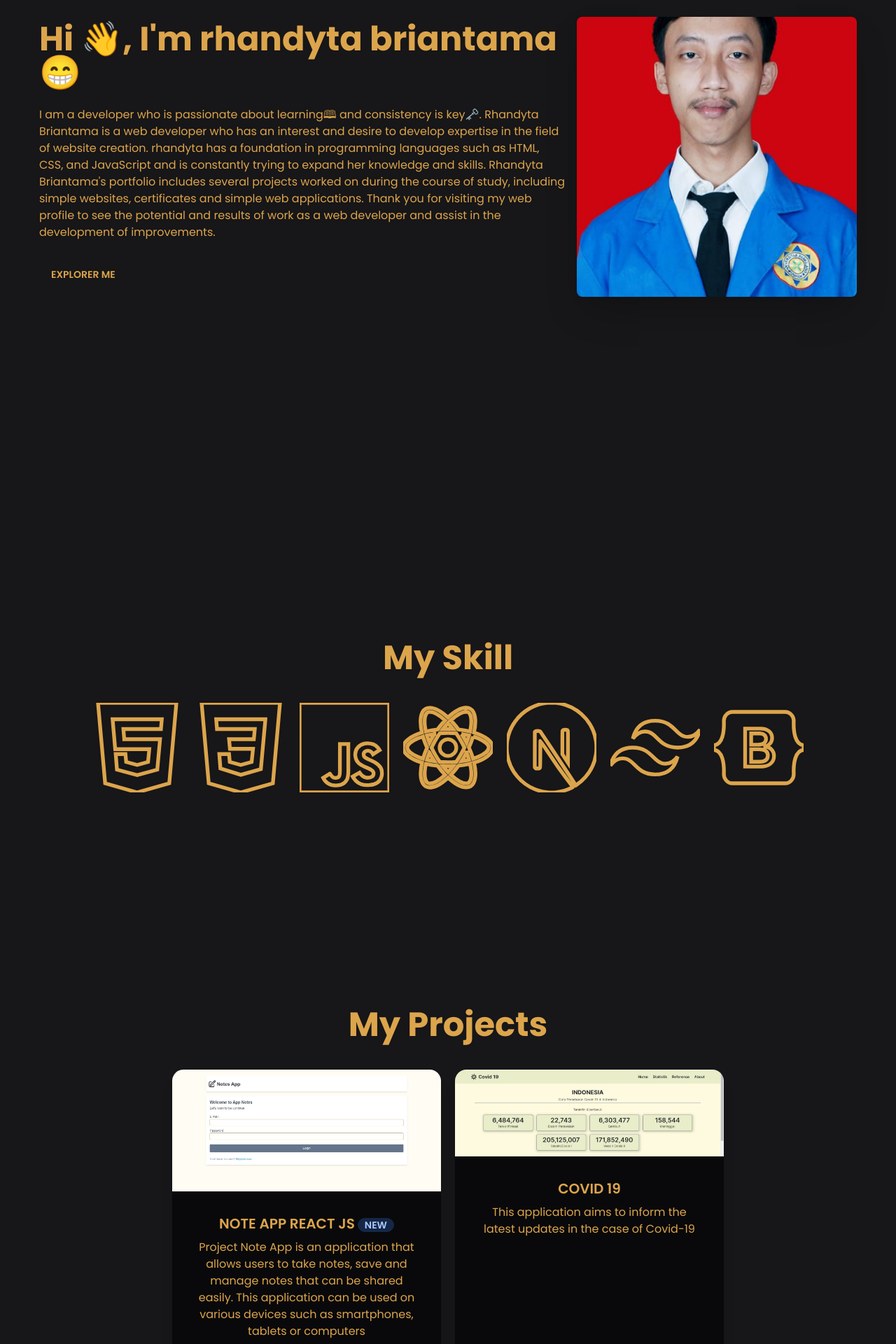
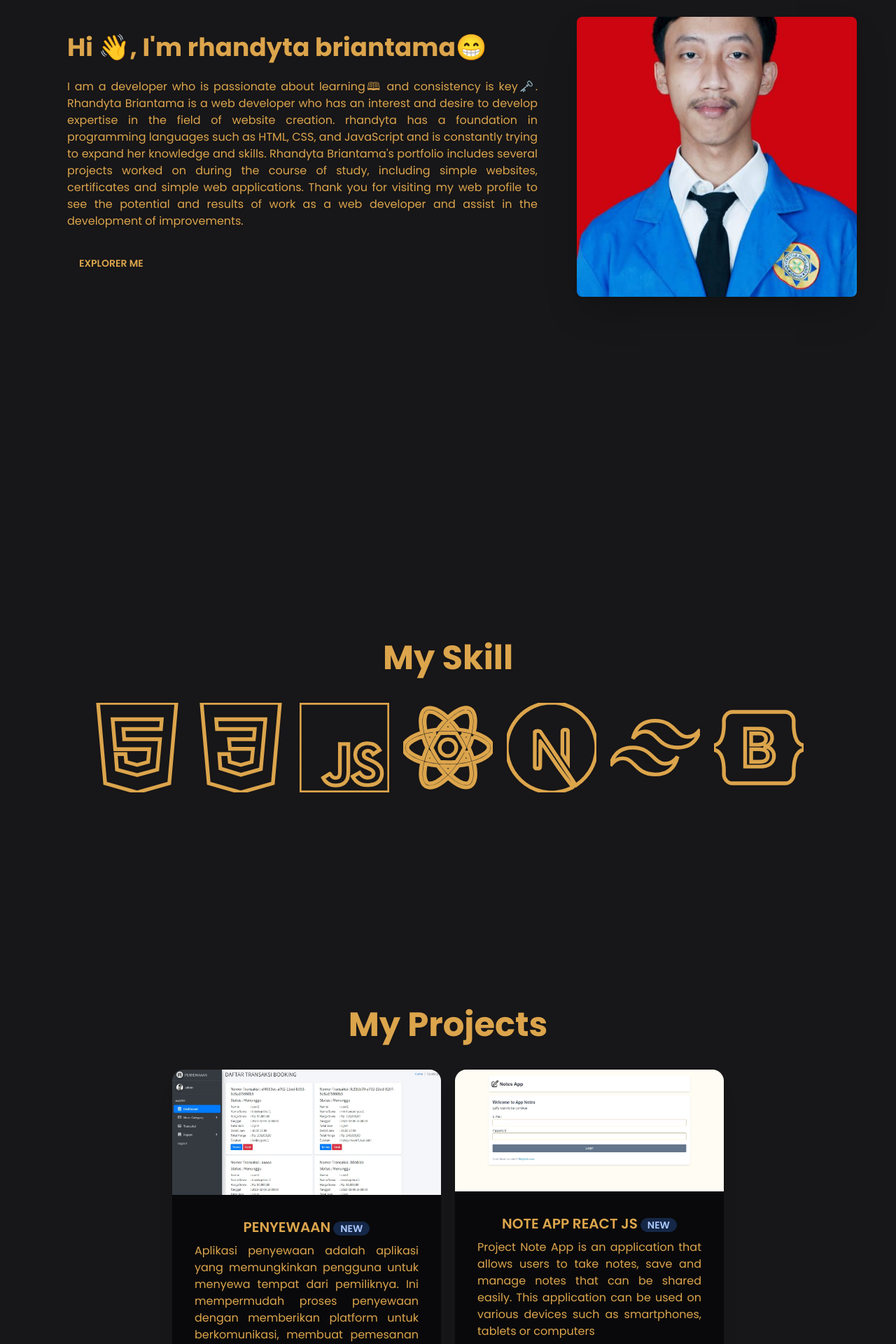
Before and after one commit to rhandyta/web-profile, a Next.js app: page / in a window 1280 px wide. Shown: the part 240-2160 px from the top of the page at 70% size. Built offline with nearby package versions, Linux system fonts and the light colour scheme.

Commit message:
penyewaaan & whitespace

```diff
--- a/components/cardProject.js
+++ b/components/cardProject.js
@@ -30,7 +30,10 @@ export default function CardProject({
                         <div className="ml-1 badge badge-secondary">NEW</div>
                     )}
                 </h4>
-                <p className="antialiased" itemProp="description">
+                <p
+                    className="antialiased whitespace-normal text-justify"
+                    itemProp="description"
+                >
                     {description}
                 </p>
                 <div className="card-actions justify-start">
--- a/components/hero.js
+++ b/components/hero.js
@@ -13,12 +13,12 @@ export default function Hero() {
                     height="400"
                     loading="lazy"
                 />
-                <div className="antialiased">
-                    <h2 className="text-5xl font-bold">
+                <div className="antialiased md:px-10">
+                    <h2 className="text-4xl font-bold">
                         Hi 👋, I&apos;m rhandyta briantama😁
                     </h2>
                     <p
-                        className="py-6 antialiased"
+                        className="py-6 antialiased whitespace-normal text-justify"
                         itemProp="description rhandyta briantama"
                     >
                         I am a developer who is passionate about learning🕮 and
--- a/constant/constant.js
+++ b/constant/constant.js
@@ -1,6 +1,7 @@
 import spk from "@/public/assets/images/project/spk/spk.jpg";
 import note from "@/public/assets/images/project/note/note.jpg";
 import covid from "@/public/assets/images/project/covid/covid1.jpg";
+import penyewaan from "@/public/assets/images/project/penyewaan/penyewaan.jpg";
 
 export const menus = [
     {
@@ -54,6 +55,14 @@ export const projects = [
             "This application aims to inform the latest updates in the case of Covid-19",
         tags: ["html", "css", "javascript"],
         new: false,
+    },
+    {
+        name: "Penyewaan",
+        img: penyewaan,
+        description:
+            "Aplikasi penyewaan adalah aplikasi yang memungkinkan pengguna untuk menyewa tempat dari pemiliknya. Ini mempermudah proses penyewaan dengan memberikan platform untuk berkomunikasi, membuat pemesanan secara online. Aplikasi penyewaan memberikan fleksibilitas dan kemudahan bagi penyewa dan pemilik untuk bekerja sama dalam menyelesaikan transaksi penyewaan. Contributor: Rhandyta Briantama, Maulana Syarif",
+        tags: ["html", "bootstrap", "jquery"],
+        new: true,
     },
 ];
 
```
Also changed, not shown: public/assets/images/project/penyewaan/penyewaan.jpg (added).
